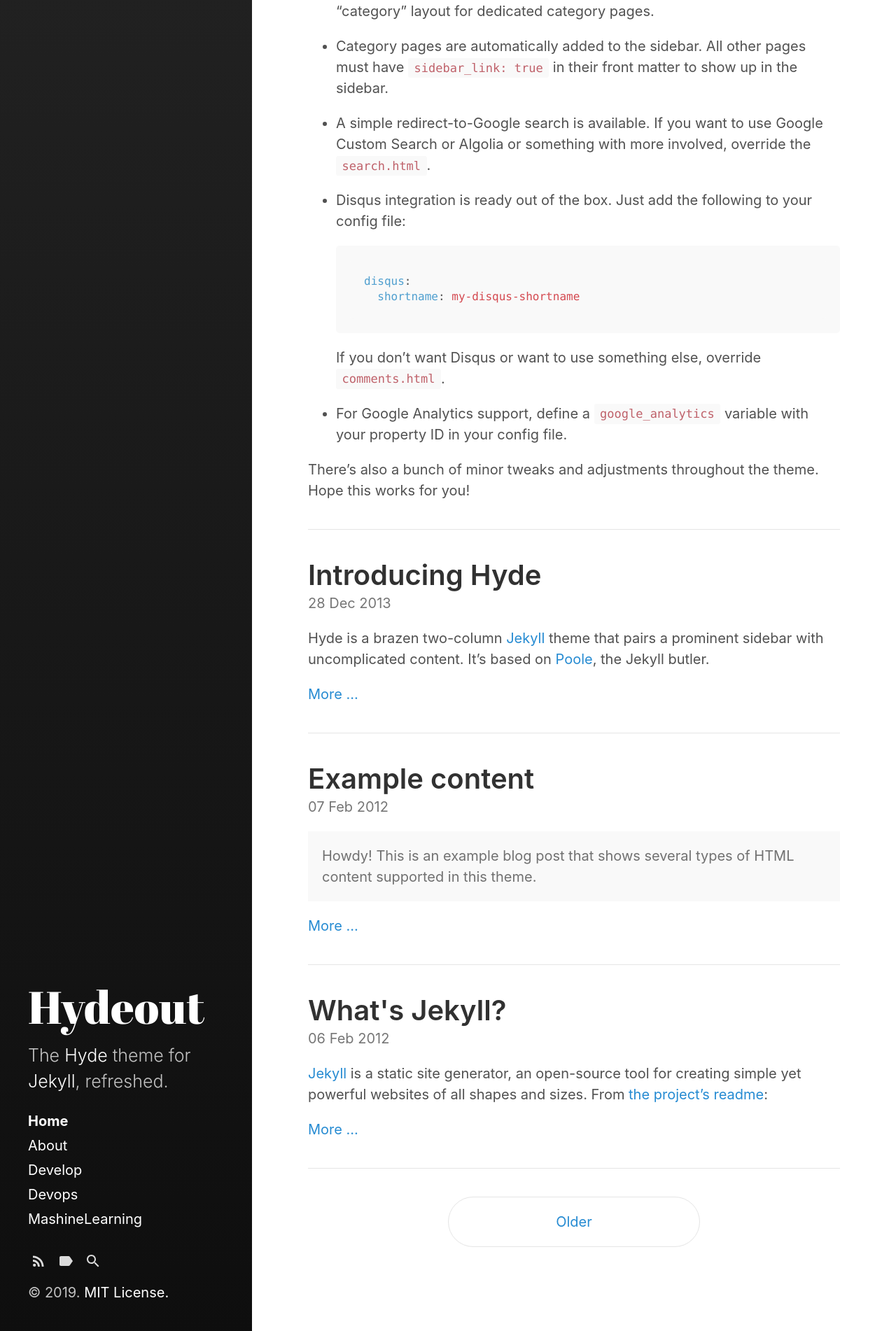
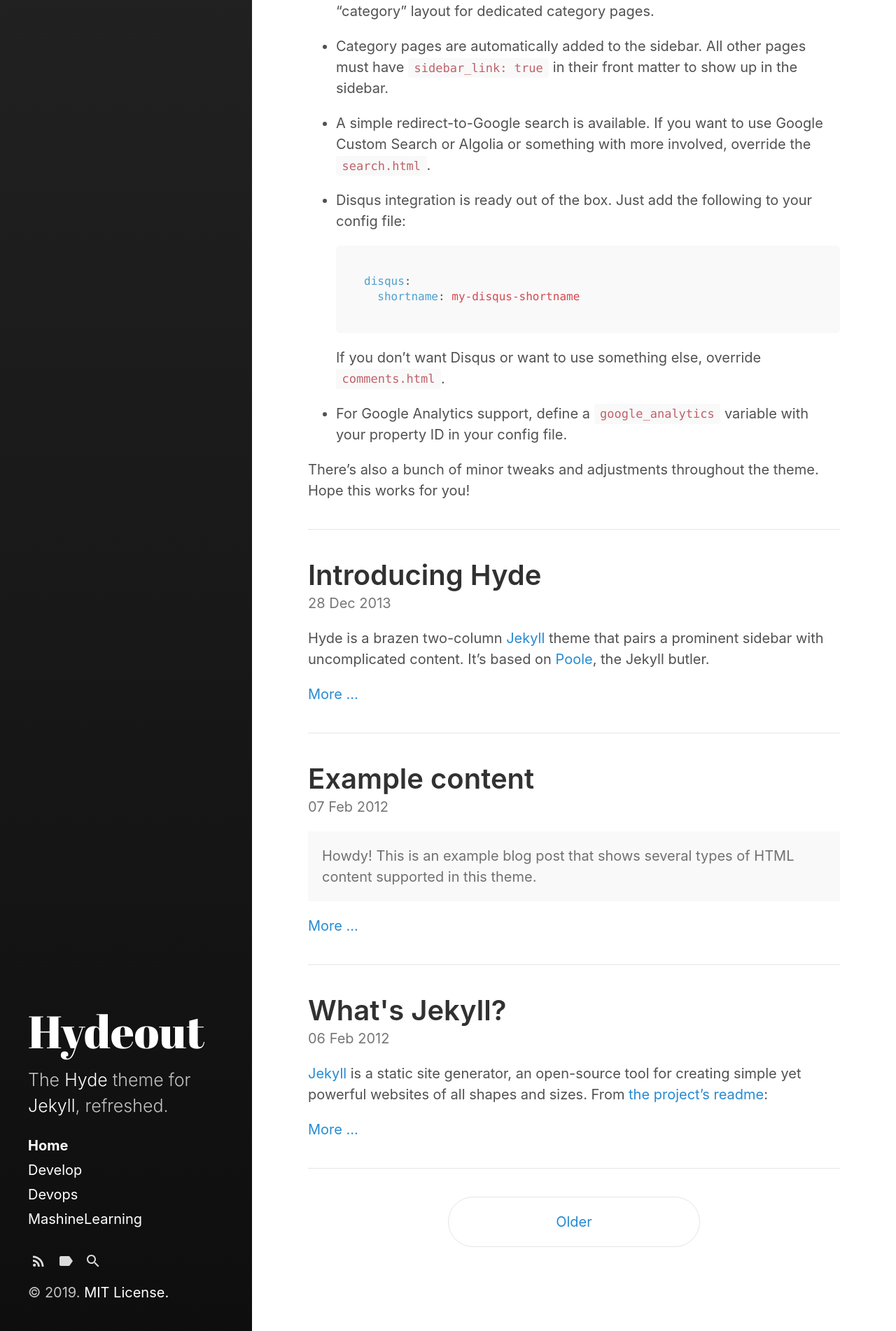
Before and after one commit to neegor/blog.gorschal.github.io, a Jekyll site: the page built from index.html, in a window 1280 px wide. Shown: the part 1735-3637 px from the top of the page at 70% size. Built offline with Jekyll 4.4.1, drawn with Linux system fonts in a browser that asks for light colours; the list of posts is cut into pages by our own code.

Commit message:
подправил навигацию

```diff
--- a/_includes/sidebar-nav-links.html
+++ b/_includes/sidebar-nav-links.html
@@ -2,10 +2,6 @@
   {% if site.sidebar_home_link %}
     <a class="home-link {% if page.url == '/' %} active{% endif %}"
         href="{{ "/" | relative_url }}">Home</a>
-  {% endif %}
-  {% if site.sidebar_blog_link %}
-    <a class="page-link {% if page.url == site.sidebar_blog_link %} active{% endif %}"
-	href="{{ site.sidebar_blog_link | relative_url }}">Blog</a>
   {% endif %}
 
   {% comment %}
@@ -13,7 +9,6 @@
     `sidebar_link: true` in the front-matter. See readme for usage.
   {% endcomment %}
 
-  {% include page-links.html %}
   {% include category-links.html %}
 
   {% include custom-nav-links.html %}
```
